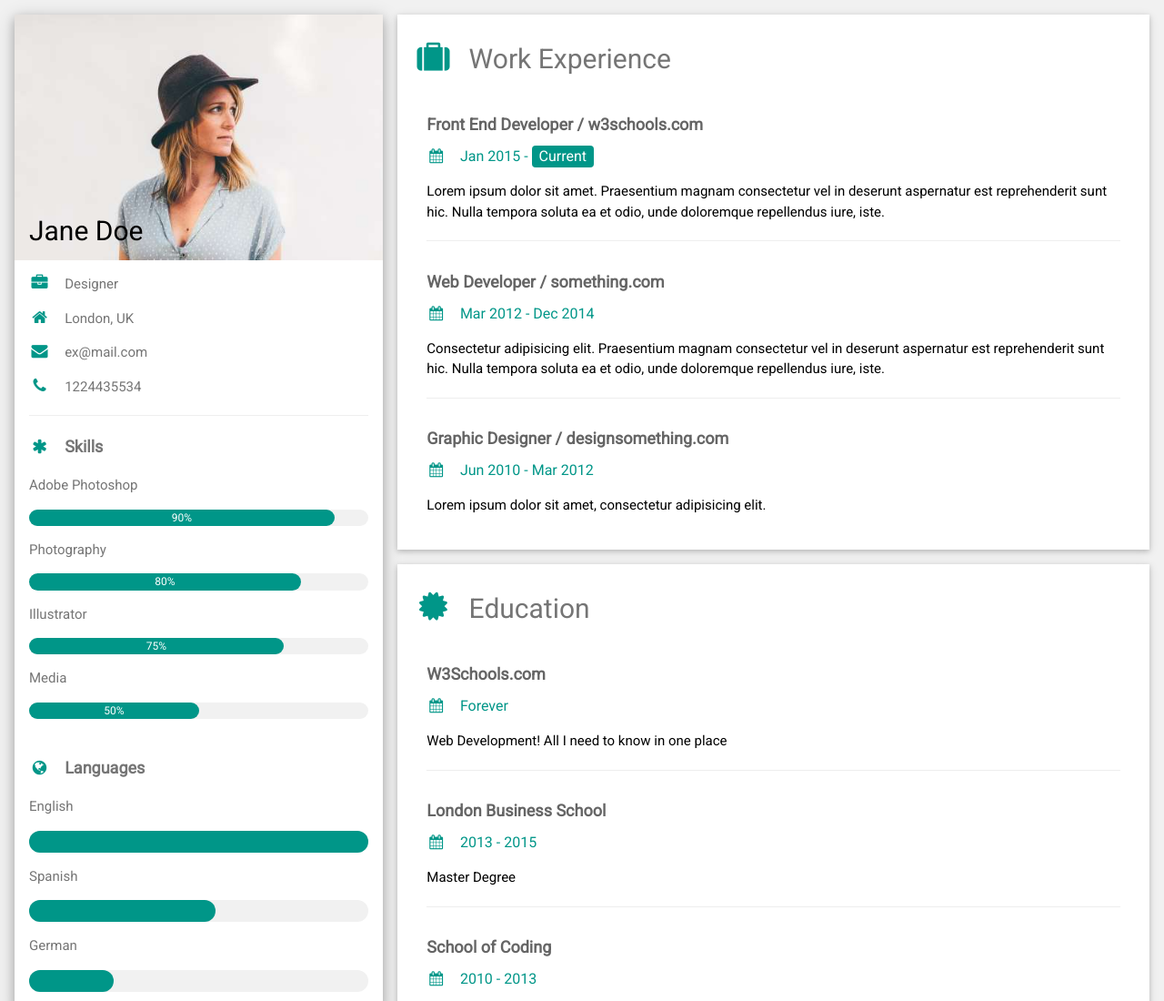
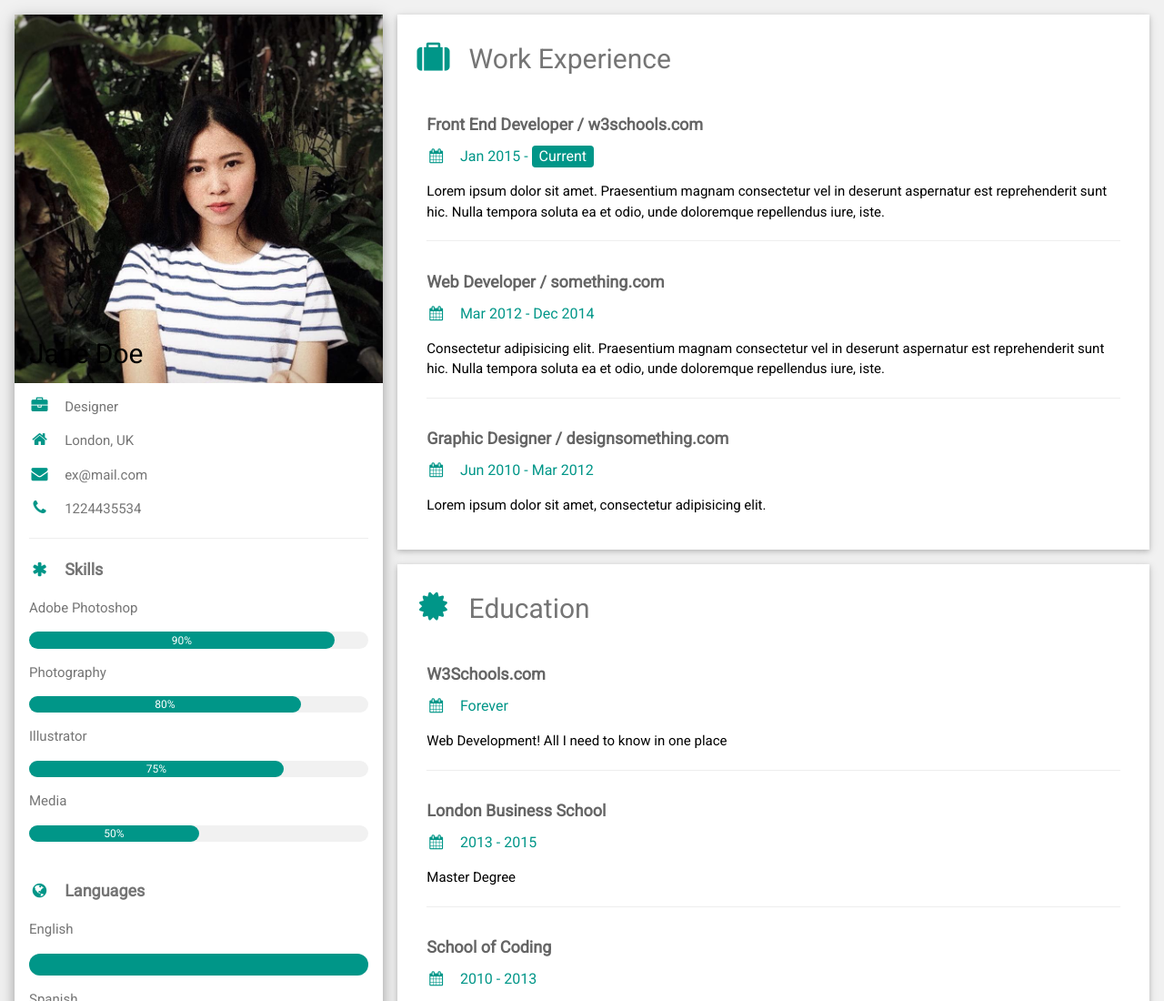
Before and after one commit to kullatonlohaprasert/resume, a plain HTML site: page index.html in a window 1280 px wide. Shown: the top 1100 px of the page at 91% size. Drawn offline with nearby package versions, Linux system fonts and the light colour scheme.

Commit message:
edit text

```diff
--- a/index.html
+++ b/index.html
@@ -22,7 +22,7 @@ html,body,h1,h2,h3,h4,h5,h6 {font-family: "Roboto", sans-serif}
 
       <div class="w3-white w3-text-grey w3-card-4">
         <div class="w3-display-container">
-          <img src="avatar_hat.jpg" style="width:100%" alt="Avatar">
+          <img src="avatar_hat.jpg.jpg" style="width:100%" alt="Avatar">
           <div class="w3-display-bottomleft w3-container w3-text-black">
             <h2>Jane Doe</h2>
           </div>
```
